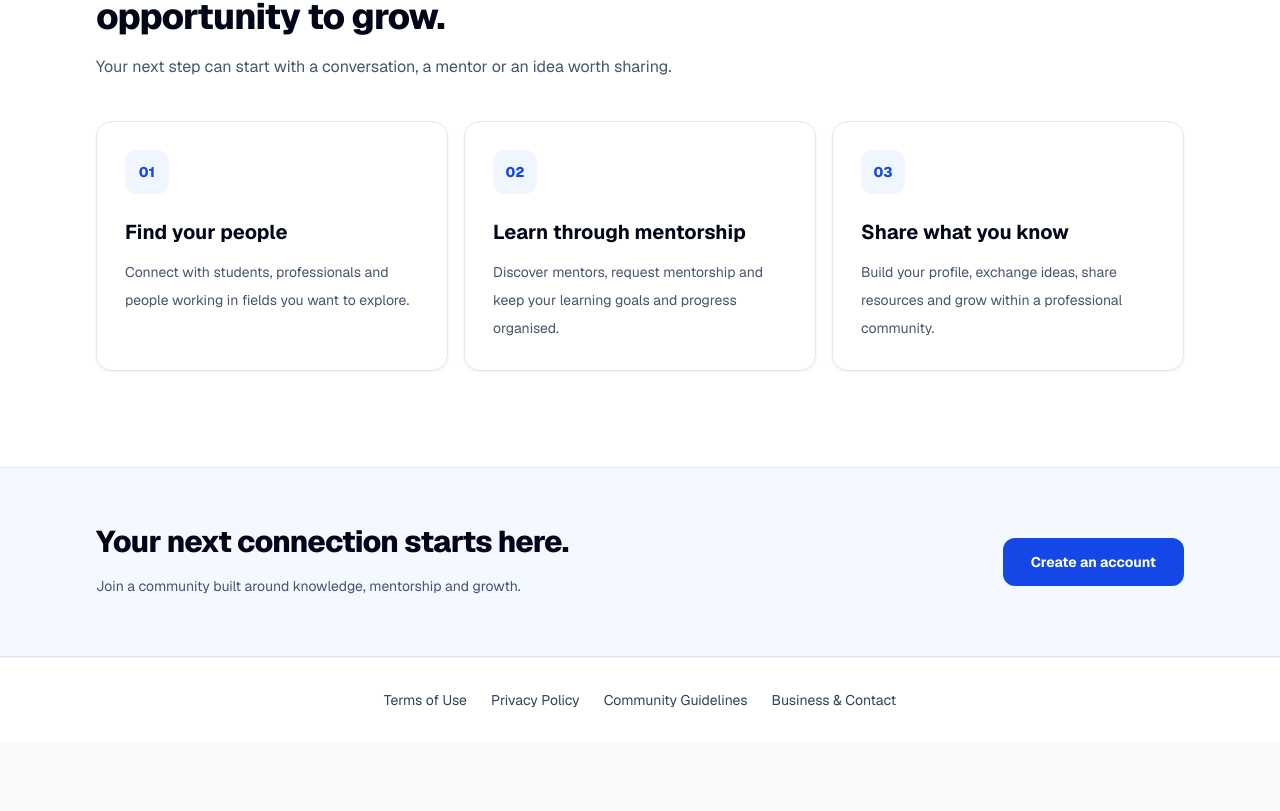
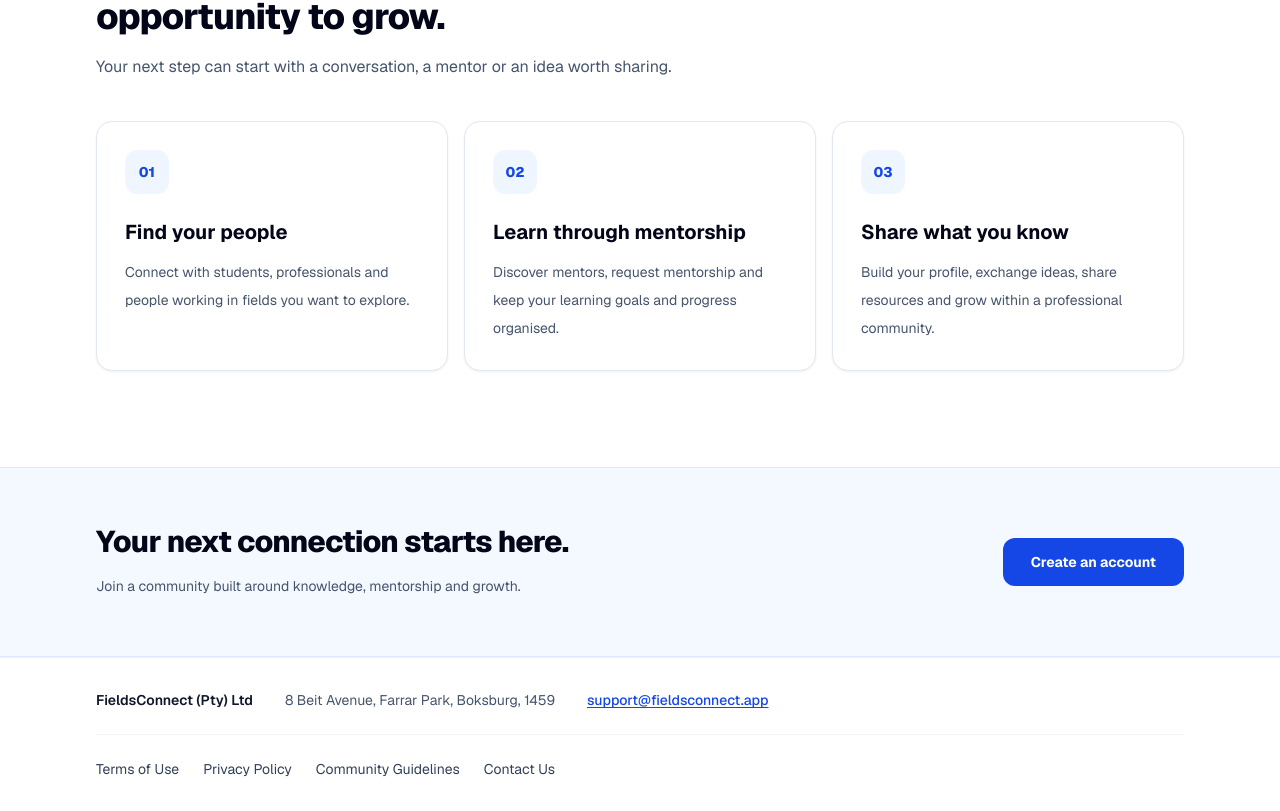
Before and after one commit to kevinmasindi88-del/fieldsconnect, a Next.js app: page / in a window 1280 px wide. Shown: the part 878-1689 px from the top of the page. Before the commit the page ends 1620 px from the top, so only its background shows below. Built offline with nearby package versions, Linux system fonts and the light colour scheme; no server answers.

Commit message:
feat: show company contact details in public homepage footer

```diff
--- a/app/page.tsx
+++ b/app/page.tsx
@@ -175,12 +175,19 @@ export default function HomePage() {
       </section>
 
       <footer className="border-t border-slate-100 bg-white">
-        <nav aria-label="Legal information" className="mx-auto flex max-w-6xl flex-wrap justify-center gap-x-6 gap-y-3 px-5 py-8 text-sm text-slate-700 sm:px-8">
-          <Link href="/terms-of-use" className="hover:text-blue-700 hover:underline">Terms of Use</Link>
-          <Link href="/privacy-policy" className="hover:text-blue-700 hover:underline">Privacy Policy</Link>
-          <Link href="/code-of-conduct" className="hover:text-blue-700 hover:underline">Community Guidelines</Link>
-          <Link href="/contact" className="hover:text-blue-700 hover:underline">Business & Contact</Link>
-        </nav>
+        <div className="mx-auto max-w-6xl px-5 py-8 sm:px-8">
+          <div className="flex flex-col gap-3 text-sm text-slate-600 sm:flex-row sm:flex-wrap sm:items-center sm:gap-x-8">
+            <span className="font-semibold text-slate-900">FieldsConnect (Pty) Ltd</span>
+            <span>8 Beit Avenue, Farrar Park, Boksburg, 1459</span>
+            <a href="mailto:support@fieldsconnect.app" className="w-fit font-medium text-blue-700 underline underline-offset-2 hover:text-blue-800">support@fieldsconnect.app</a>
+          </div>
+          <nav aria-label="Legal information" className="mt-6 flex flex-wrap gap-x-6 gap-y-3 border-t border-slate-100 pt-6 text-sm text-slate-700">
+            <Link href="/terms-of-use" className="hover:text-blue-700 hover:underline">Terms of Use</Link>
+            <Link href="/privacy-policy" className="hover:text-blue-700 hover:underline">Privacy Policy</Link>
+            <Link href="/code-of-conduct" className="hover:text-blue-700 hover:underline">Community Guidelines</Link>
+            <Link href="/contact" className="hover:text-blue-700 hover:underline">Contact Us</Link>
+          </nav>
+        </div>
       </footer>
     </main>
   );
```
